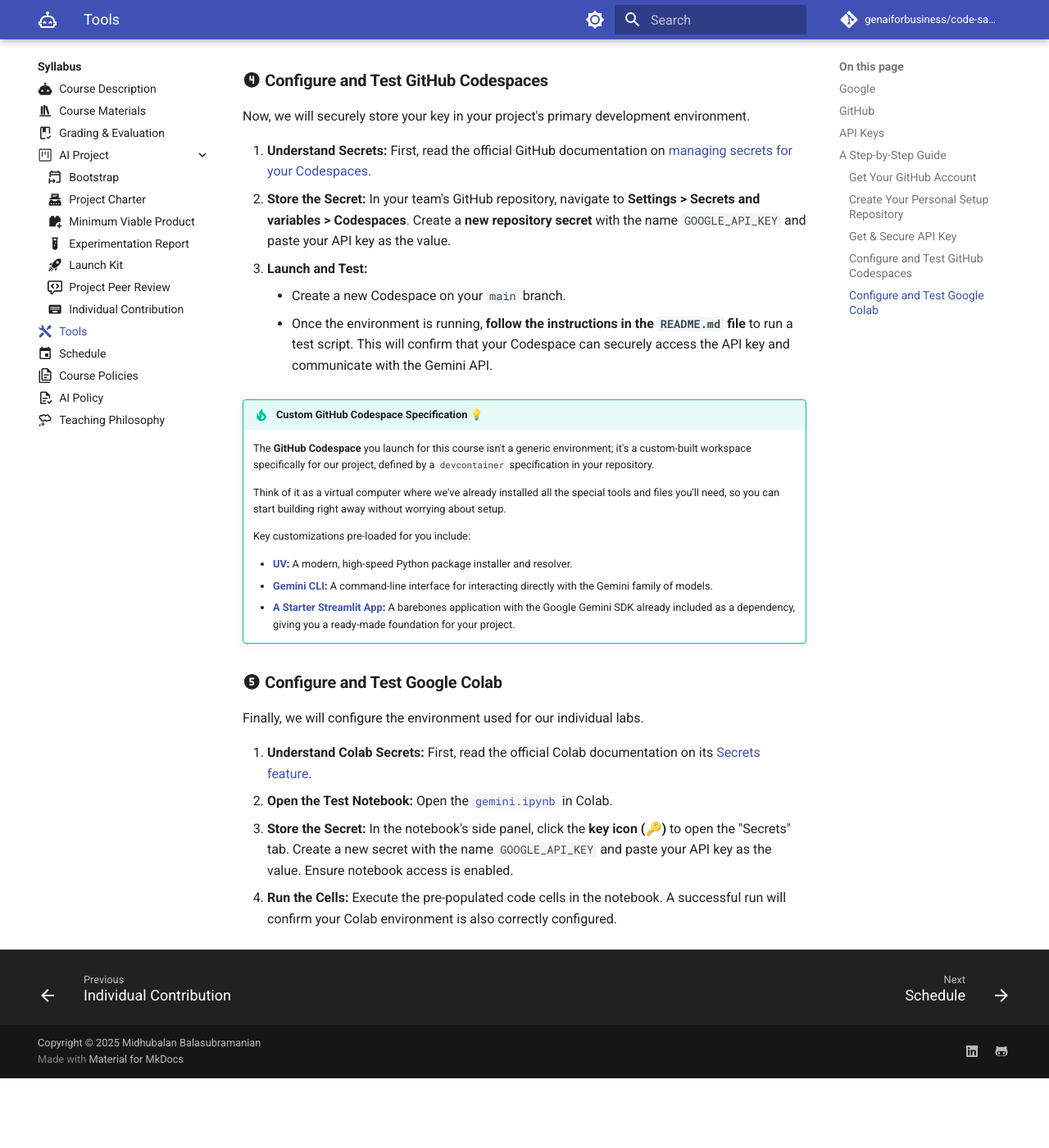
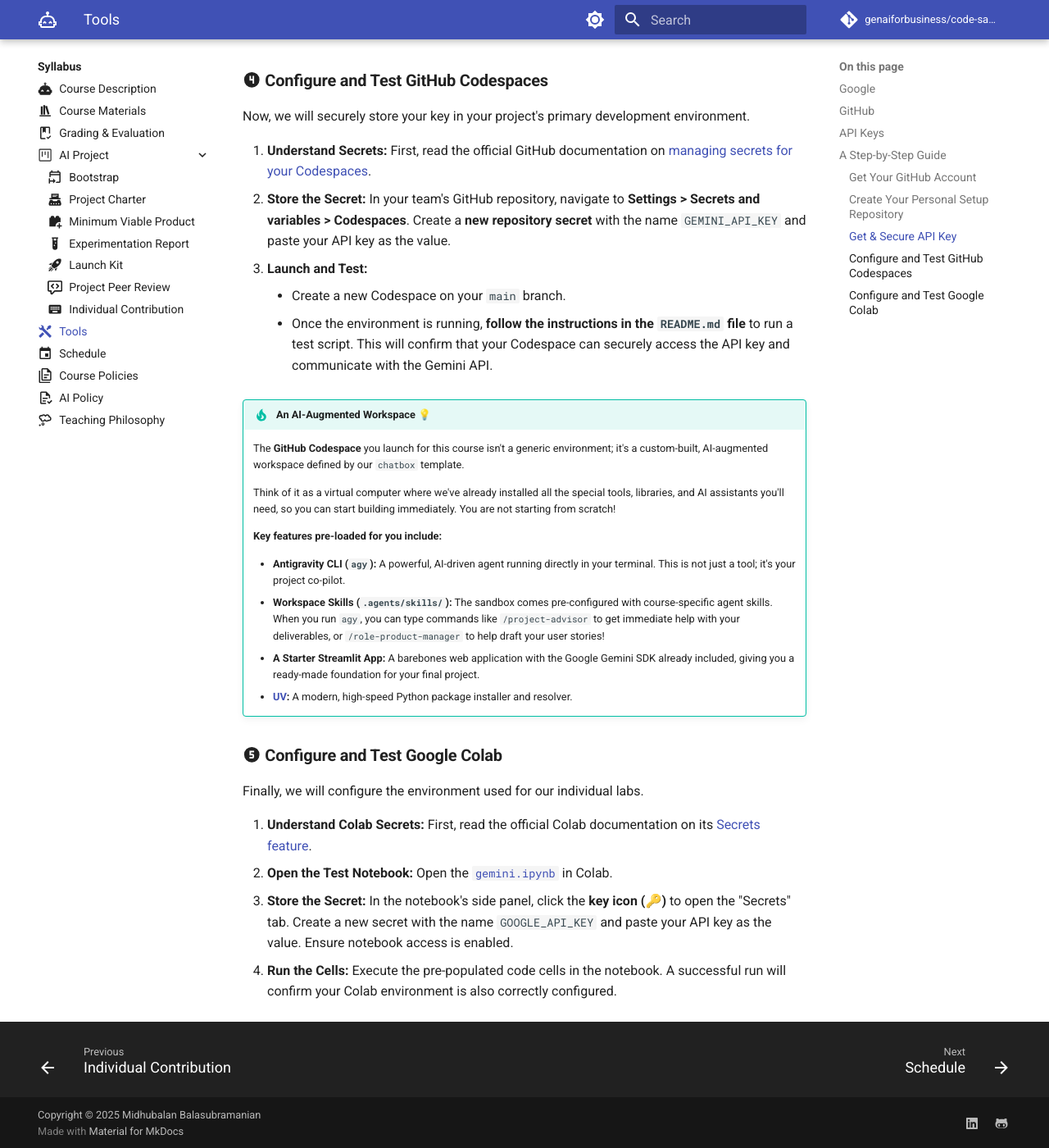
Before and after one commit to genaiforbusiness/genaiforbusiness.github.io, an MkDocs documentation site: the page built from docs/syllabus/tools.md, in a window 1280 px wide and 1400 px high, scrolled down 3006 px. Shown: the whole window at 82% size. Built offline with MkDocs 1.6.1 and Material for MkDocs 9.7.7, drawn with Linux system fonts in a browser that asks for light colours; comment, search, counter and statistics services are not loaded; before the commit the page ends 4321 px from its top, so only the background shows below that.

Commit message:
add chatbox admonitions

```diff
--- a/docs/syllabus/tools.md
+++ b/docs/syllabus/tools.md
@@ -72,23 +72,23 @@
 Now, we will securely store your key in your project's primary development environment.
 
 1.  **Understand Secrets:** First, read the official GitHub documentation on [managing secrets for your Codespaces](https://docs.github.com/en/codespaces/managing-your-codespaces/managing-encrypted-secrets-for-your-codespaces).
-2.  **Store the Secret:** In your team's GitHub repository, navigate to **Settings \> Secrets and variables \> Codespaces**. Create a **new repository secret** with the name `GOOGLE_API_KEY` and paste your API key as the value.
+2.  **Store the Secret:** In your team's GitHub repository, navigate to **Settings \> Secrets and variables \> Codespaces**. Create a **new repository secret** with the name `GEMINI_API_KEY` and paste your API key as the value.
 3.  **Launch and Test:**
       * Create a new Codespace on your `main` branch.
       * Once the environment is running, **follow the instructions in the `README.md` file** to run a test script. This will confirm that your Codespace can securely access the API key and communicate with the Gemini API.
 
-!!! tip "**Custom GitHub Codespace Specification 💡**"
+!!! tip "**An AI-Augmented Workspace 💡**"
 
+    The **GitHub Codespace** you launch for this course isn't a generic environment; it's a custom-built, AI-augmented workspace defined by our `chatbox` template.
 
-    The **GitHub Codespace** you launch for this course isn't a generic environment; it's a custom-built workspace specifically for our project, defined by a `devcontainer` specification in your repository.
+    Think of it as a virtual computer where we've already installed all the special tools, libraries, and AI assistants you'll need, so you can start building immediately. You are not starting from scratch!
 
-    Think of it as a virtual computer where we've already installed all the special tools and files you'll need, so you can start building right away without worrying about setup.
+    **Key features pre-loaded for you include:**
 
-    Key customizations pre-loaded for you include:
-
-    * **[UV](https://docs.astral.sh/uv/):** A modern, high-speed Python package installer and resolver.
-    * **[Gemini CLI](https://google-gemini.github.io/gemini-cli/):** A command-line interface for interacting directly with the Gemini family of models.
-    * **[A Starter Streamlit App](https://docs.streamlit.io/):** A barebones application with the Google Gemini SDK already included as a dependency, giving you a ready-made foundation for your project.
+    *   **Antigravity CLI (`agy`):** A powerful, AI-driven agent running directly in your terminal. This is not just a tool; it's your project co-pilot.
+    *   **Workspace Skills (`.agents/skills/`):** The sandbox comes pre-configured with course-specific agent skills. When you run `agy`, you can type commands like `/project-advisor` to get immediate help with your deliverables, or `/role-product-manager` to help draft your user stories!
+    *   **A Starter Streamlit App:** A barebones web application with the Google Gemini SDK already included, giving you a ready-made foundation for your final project.
+    *   **[UV](https://docs.astral.sh/uv/):** A modern, high-speed Python package installer and resolver.
 
 ### **:material-numeric-5-circle: Configure and Test Google Colab**
 
```
Also changed, not shown: docs/agentic-system/index.md (+1 -1 lines), docs/syllabus/ai-project/bootstrap.md (+18 -2 lines).
